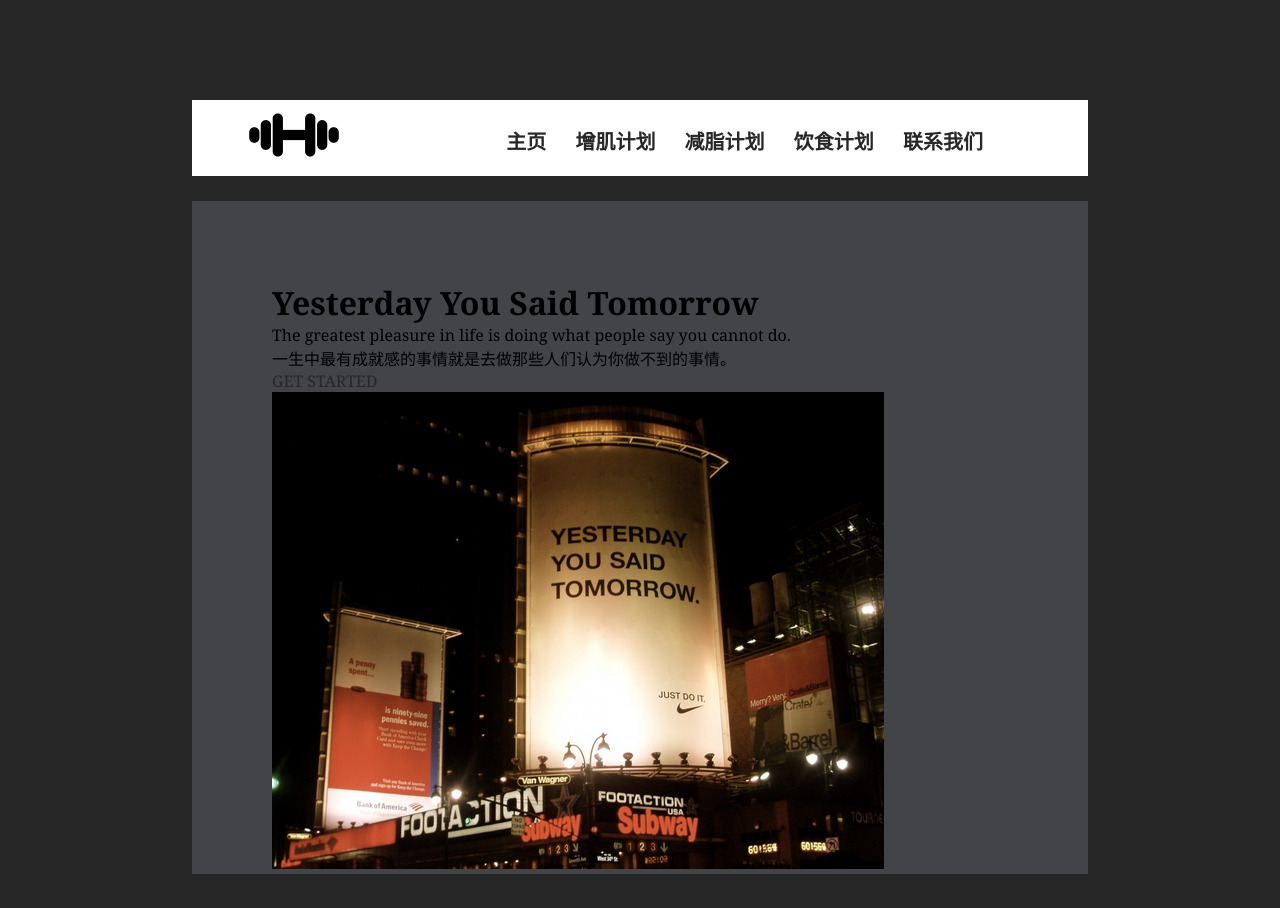
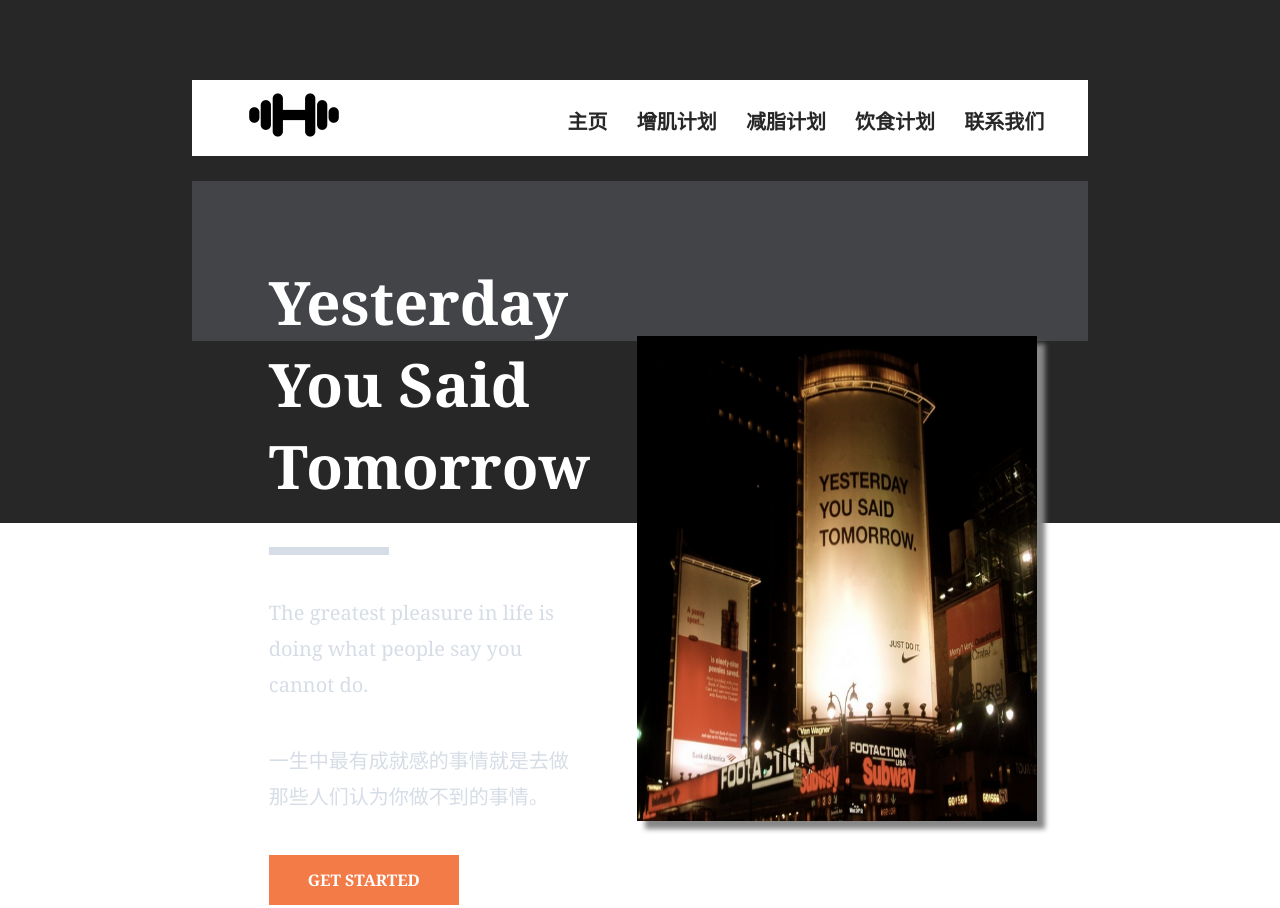
Before and after one commit to mclty/bodybuilding, a plain HTML site: page index.html in a window 1280 px wide. Shown: the top 908 px of the page. Drawn offline with Linux system fonts and the light colour scheme.

Commit message:
index-css

```diff
--- a/css/base.css
+++ b/css/base.css
@@ -4,7 +4,7 @@
 	font-family:"Georgia","Microsoft YaHei","黑体","serif";
 }
 body a{
-	transition:0.5s all;
+	transition:0.5s;
 	text-decoration:none;
 }
 h1,h2,h3,h4,h5,h6{
@@ -23,13 +23,16 @@
 	font-weight:700;
 	font-size:20px;
 }
+nav a:hover{
+	color:#f27b47;
+}
 body a:{
 	text-decoration:none;
 }
 /*--container--*/
 .container{
 	background-color:#272727;
-	padding:100px 0;
+	padding:80px 0;
 }
 .header{
 	background-color:#ffffff;
@@ -43,19 +46,19 @@
 .logo img{
 	position:absolute;
 	left:230px;
-	top:71px;
+	top:51px;
 	width:10%;
 }
 nav{
     float: left;
-    width: 92%;
+    width: 99%;
     text-align: right;
     margin-top: -12px;
 }
 .wrap{
-	padding:80px 80px 0 80px;
+	padding:80px 6% 80px 6%;
 	background:#424448;
-	margin:25px 15% 0;
+	margin:25px 15% 0 15%;
 }
 .footer p{
 	color:#d7dde6;
--- /dev/null
+++ b/css/index.css
@@ -0,0 +1,44 @@
+.content-left{
+	margin:{0 6% 0 0}
+	float:left;
+	width:300px;
+}
+.content-left h1{
+	margin:0;
+	font-size:60px;
+	color:#ffffff;
+	font-weight:bold;
+}
+.border{
+	width:40%;
+	height:8px;
+	margin: 40px 0 ;
+	background:#d7dde6;
+}
+.content-left p{
+	margin: 0 0 40px 0;
+	font-size:20px;
+	color:#d7dde6;
+	line-height:1.8em;
+}
+
+.content-left a{
+	display:block;
+	color:#ffffff;
+	font-size:16px;
+	font-weight:bold;
+	padding: 14px 20px;
+	text-decoration:none;
+	background-color:#f27b47;
+	width:150px;
+	text-align:center;
+}
+.image-right img{
+	position:absolute;
+	top:42%;
+	right:19%;
+	margin:0;
+	width:400px;
+	height:485px;
+	box-shadow: 8px 8px 5px #888888;
+}
--- a/index.html
+++ b/index.html
@@ -2,7 +2,8 @@
 <html>
 <head>
     <title>BodyBuilding</title>
-    <link rel="stylesheet" type="text/css" href="css/base.css"/>
+    <link rel="stylesheet" type="text/css" href="css/base.css" />
+	<link rel="stylesheet" type="text/css" href="css/index.css" />
     <meta http-equiv="Content-Type" content="text/html; charset=utf-8" />
 </head>
 <body>
@@ -20,7 +21,7 @@
 		</nav>
 	</div>
 	<div class="wrap">
-		<div class="comtent-left">
+		<div class="content-left">
 			<h1>Yesterday You Said Tomorrow</h1>
 			<div class="border"></div>
 			<p>The greatest pleasure in life is doing what people say you cannot do.</p>
```
